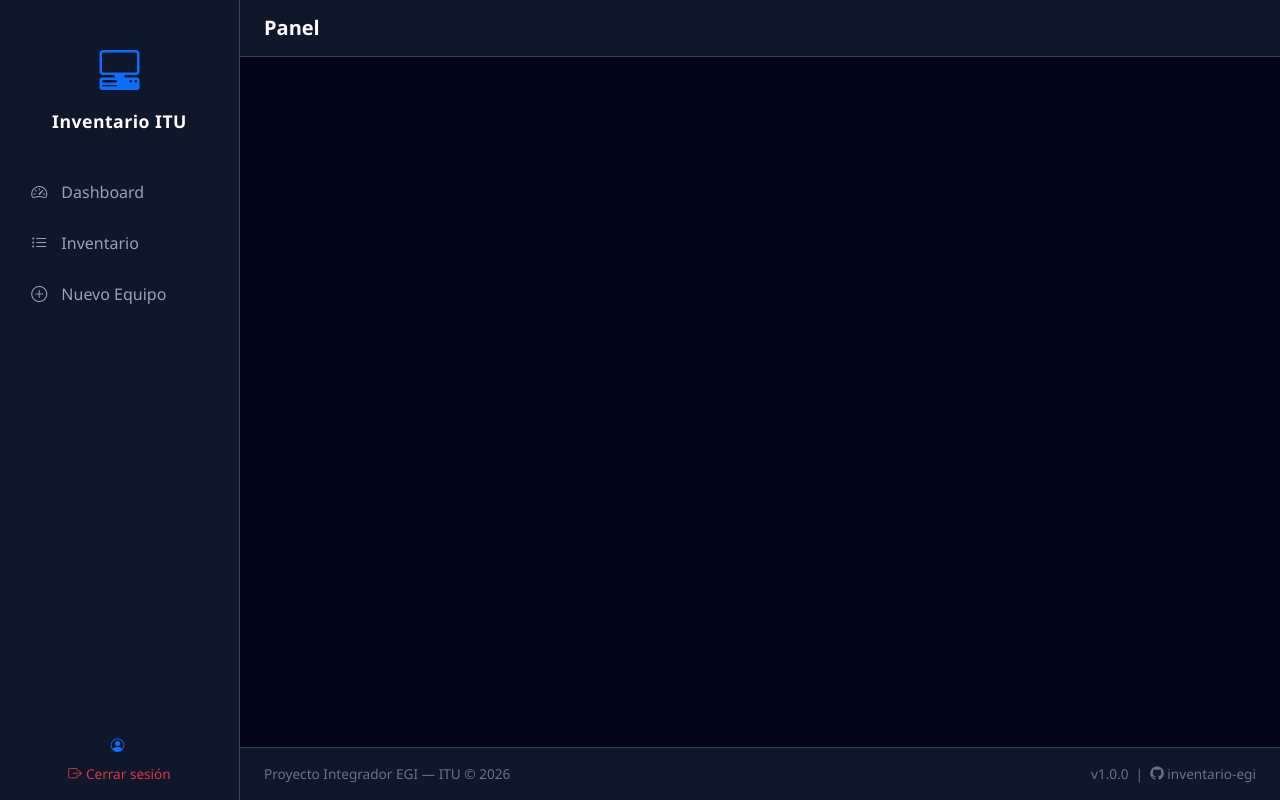
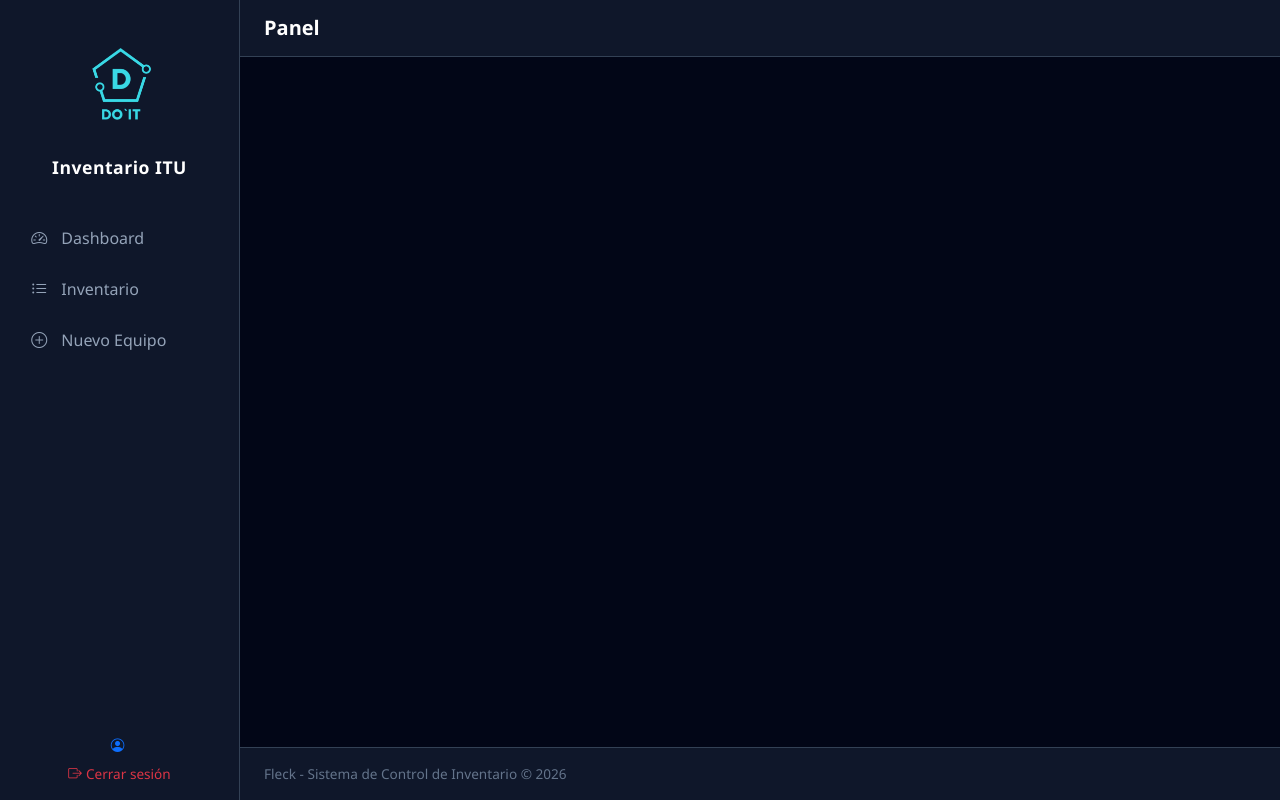
Before and after one commit to JosueFlrs/Fleck---Sistema-de-Control-de-Inventario, a Flask app: template app/templates/index.html in a window 1280 px wide. Run offline with Flask 3, Linux system fonts and the light colour scheme; the template is opened without the code that fills it, so the values that code supplies are empty.

Commit message:
Corrigiendo estilos

```diff
--- a/app/templates/index.html
+++ b/app/templates/index.html
@@ -30,10 +30,12 @@
         style="width: 240px; flex-shrink: 0"
       >
         <div class="text-center py-4 px-2 mb-2">
-          <i
-            class="bi bi-pc-display-horizontal text-primary"
-            style="font-size: 2.5rem"
-          ></i>
+          <img
+              src="{{ url_for('static', filename='img/logo-tranparente.png') }}"
+              alt="Logo"
+              class="mb-3"
+              style="width: 100px; height: auto;"
+            />
           <div
             class="text-white fw-bold mt-2"
             style="font-size: 1.1rem; letter-spacing: 0.5px"
@@ -161,11 +163,7 @@
         </div>
 
         <footer class="d-flex justify-content-between flex-wrap gap-2">
-          <span>Proyecto Integrador EGI — ITU &copy; 2026</span>
-          <span
-            >v1.0.0 &nbsp;|&nbsp;
-            <i class="bi bi-github"></i> inventario-egi</span
-          >
+          <span>Fleck - Sistema de Control de Inventario &copy; 2026</span>
         </footer>
       </div>
     </div>
--- a/kubernetes/services/ubicacion-db.yaml
+++ b/kubernetes/services/ubicacion-db.yaml
@@ -25,7 +25,6 @@ subsets:
       # IP de la VM Windows donde corre SQL Server.
       # Descomentar la que corresponda a tu infraestructura:
       # ===========================================================
-      # - ip: 192.168.1.10     # <-- Infraestructura A (SQL junto al AD)
-      - ip: 192.168.1.20   # <-- Infraestructura B (SQL en VM dedicada)
+      - ip: 192.168.1.20   # (SQL en VM dedicada)
     ports:
       - port: 1433
```
